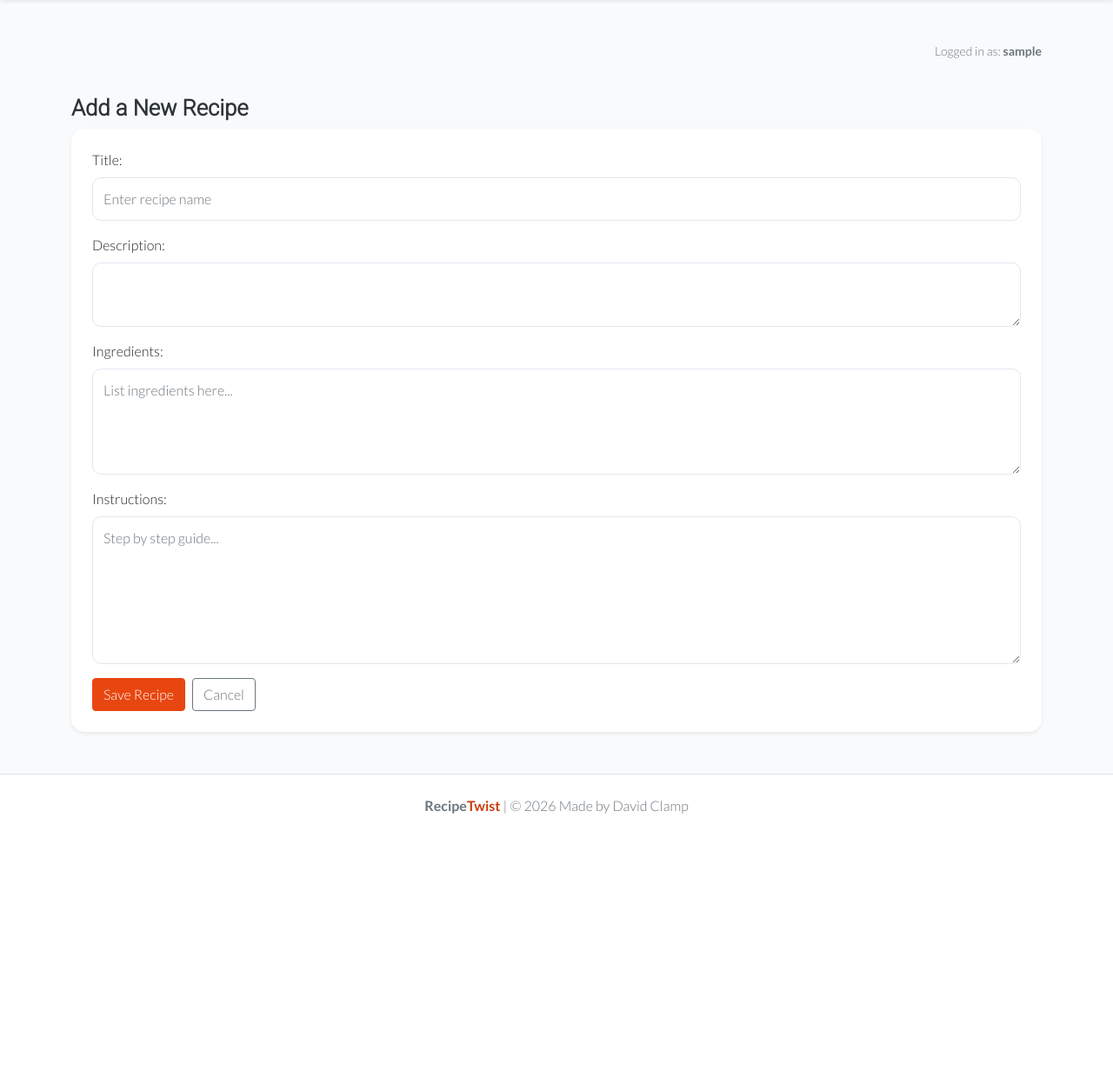
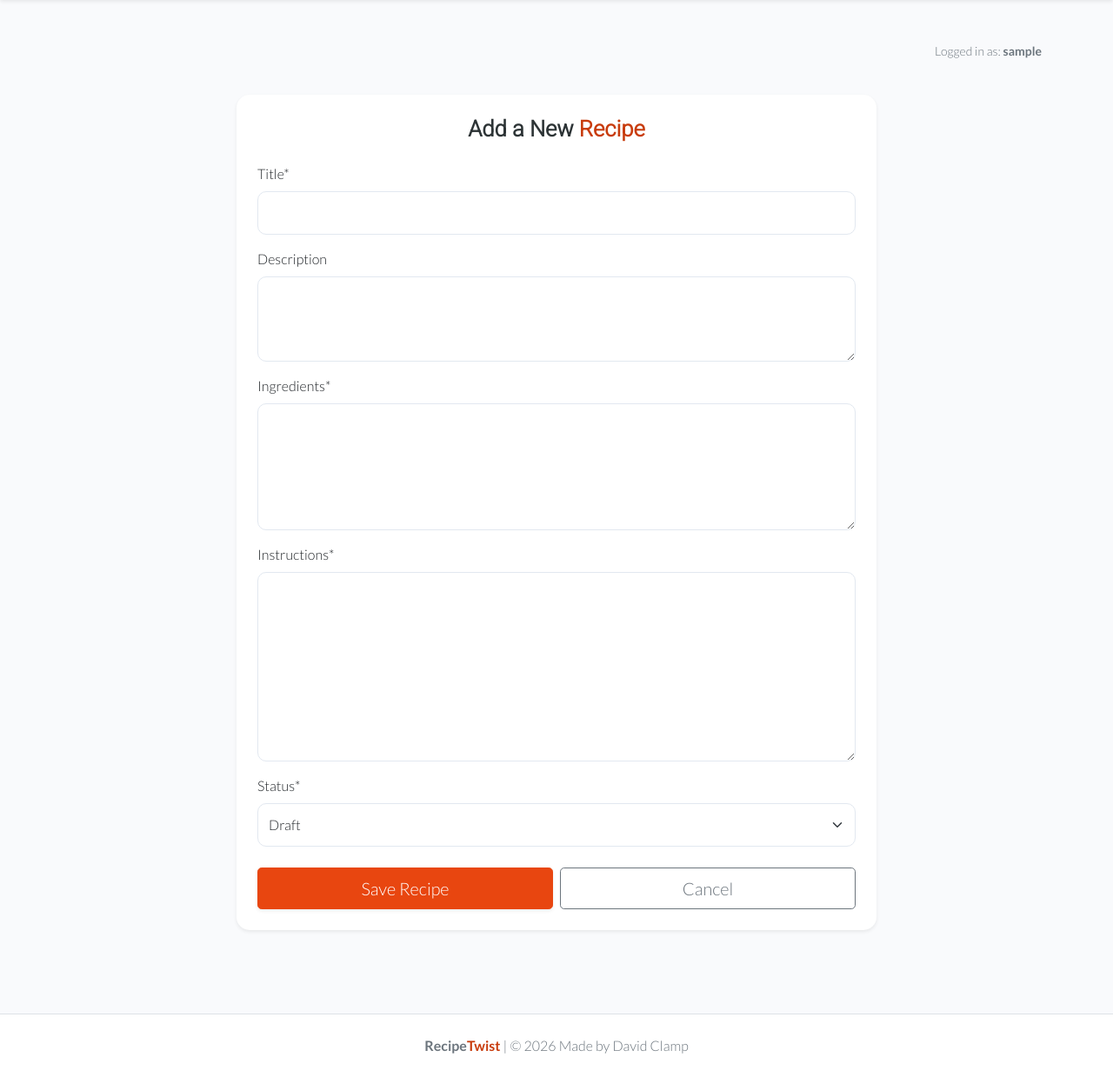
Before and after one commit to DavidClamp/recipe_project, a Django app: page /add/ in a window 1280 px wide. Shown: the part 65-1304 px from the top of the page at 87% size. Before the commit the page ends 1001 px from the top, so only its background shows below. Run offline with Django 4.2, Linux system fonts and the light colour scheme; the visitor is signed in with stand-in values (Sample User, id 1); some libraries are stand-ins or nearby versions.

Commit message:
Resolve Summernote conflicts with cripsy

```diff
--- a/center/forms.py
+++ b/center/forms.py
@@ -1,3 +1,13 @@
+# center/forms.py
 from django import forms
-from django_summernote.widgets import SummernoteWidget
 from .models import Recipe
+
+class RecipeForm(forms.ModelForm):
+    class Meta:
+        model = Recipe
+        fields = ('title', 'description', 'ingredients', 'instructions', 'status')
+        widgets = {
+            'ingredients': forms.Textarea(attrs={'id': 'id_ingredients', 'rows': 5}),
+            'instructions': forms.Textarea(attrs={'id': 'id_instructions', 'rows': 8}),
+            'description': forms.Textarea(attrs={'id': 'id_description', 'rows': 3}),
+        }
--- a/center/templates/center/add_recipe.html
+++ b/center/templates/center/add_recipe.html
@@ -3,35 +3,30 @@
 {% load crispy_forms_tags %}
 
 {% block content %}
-<div class="container mt-4">
-    <h2>Add a New Recipe</h2>
-    <form method="POST" class="card p-4 shadow-sm">
-        {% csrf_token %}
+<div class="container mt-4 mb-5">
+    <div class="row justify-content-center">
+        <div class="col-md-10 col-lg-8">
+            <div class="card p-4 shadow-sm border-0 rounded-4">
+                <h2 class="brand mb-4 text-center">Add a New <span class="red-o">Recipe</span></h2>
 
-        <div class="mb-3">
-            <label class="form-label">Title:</label>
-            <input type="text" name="title" class="form-control" required placeholder="Enter recipe name">
+                <form method="POST" aria-label="Recipe entry form">
+                    {% csrf_token %}
+
+                    <!-- 1. Loads Summernote JS/CSS for Ingredients & Instructions -->
+                    {{ form.media }}
+
+                    <!-- 2. Renders all fields with high-contrast Bootstrap 5 labels -->
+                    {{ form|crispy }}
+
+                    <div class="d-flex gap-2 mt-4">
+                        <button type="submit" class="btn btn-primary btn-lg shadow-sm w-100">
+                           Save Recipe
+                        </button>
+                        <a href="{% url 'home' %}" class="btn btn-outline-secondary btn-lg w-100">Cancel</a>
+                    </div>
+                </form>
+            </div>
         </div>
-
-        <div class="mb-3">
-            <label class="form-label">Description:</label>
-            <textarea name="description" class="form-control" rows="2"></textarea>
-        </div>
-
-        <div class="mb-3">
-            <label class="form-label">Ingredients:</label>
-            <textarea name="ingredients" class="form-control" rows="4" placeholder="List ingredients here..."></textarea>
-        </div>
-
-        <div class="mb-3">
-            <label class="form-label">Instructions:</label>
-            <textarea name="instructions" class="form-control" rows="6" placeholder="Step by step guide..."></textarea>
-        </div>
-
-        <div class="d-flex gap-2">
-            <button type="submit" class="btn btn-primary">Save Recipe</button>
-            <a href="{% url 'home' %}" class="btn btn-outline-secondary">Cancel</a>
-        </div>
-    </form>
+    </div>
 </div>
 {% endblock %}
--- a/center/views.py
+++ b/center/views.py
@@ -1,94 +1,65 @@
 from django.shortcuts import render, get_object_or_404, redirect
 from django.views import generic
+from django.contrib import messages
+from django.contrib.auth.decorators import login_required
 from .models import Recipe
-from django.contrib import messages
-from django.utils.text import slugify
-from django.contrib.auth.decorators import login_required
+from .forms import RecipeForm # Ensure you have a RecipeForm in forms.py
 
-
-# Create your views here.
 class RecipeList(generic.ListView):
-    queryset = Recipe.objects.all()
+    queryset = Recipe.objects.all().order_by("-updated_at")
     template_name = "center/index.html"
     context_object_name = "recipe_list"
     paginate_by = 6
 
+def recipe_detail(request, slug):
+    recipe = get_object_or_404(Recipe, slug=slug)
+    return render(request, "center/recipe_detail.html", {"recipe": recipe})
 
-def recipe_detail(request, slug):
-    """
-    Display an individual :model:`center.Recipe`.
-    **Context**
-    ``recipe``
-        An instance of :model:`center.Recipe`.
-    **Template:**
-    :template:`center/recipe_detail.html`
-    """
-    recipe = get_object_or_404(Recipe, slug=slug)
-    return render(
-        request,
-        "center/recipe_detail.html",
-        {"recipe": recipe},
-    )
-
-
-# add a recipe
 @login_required
 def add_recipe(request):
     if request.method == "POST":
-        title = request.POST.get("title")
-        description = request.POST.get("description")
-        ingredients = request.POST.get("ingredients")
-        instructions = request.POST.get("instructions")
-        # Create the recipe and generate a slug manually
-        recipe = Recipe.objects.create(
-            title=title,
-            slug=slugify(title),  # Converts "My Recipe" to "my-recipe"
-            author=request.user,
-            description=description,
-            ingredients=ingredients,
-            instructions=instructions,
-            status=1,
-        )
-        # Use redirect instead of render to prevent form resubmission
-        messages.success(request, f'Recipe "{title}" created successfully!')
-        return redirect("recipe_detail", slug=recipe.slug)
-    return render(request, "center/add_recipe.html")
+        form = RecipeForm(request.POST)
+        if form.is_valid():
+            recipe = form.save(commit=False)
+            recipe.author = request.user
+            recipe.status = 1
+            recipe.save()
+            messages.success(request, f'Recipe "{recipe.title}" created!')
+            return redirect("recipe_detail", slug=recipe.slug)
+    else:
+        form = RecipeForm()
+    return render(request, "center/add_recipe.html", {"form": form})
 
-
-# edit a recipe
 @login_required
 def edit_recipe(request, slug):
-    # Fetch the existing recipe
     recipe = get_object_or_404(Recipe, slug=slug)
-    # Security: Only allow the author to edit
+
+    # Defensive Programming: Only author can edit
     if recipe.author != request.user:
-        messages.error(request, "Permission denied.")
+        messages.error(request, "You can only edit your own recipes.")
         return redirect("home")
+
     if request.method == "POST":
-        # Update the object fields
-        recipe.title = request.POST.get("title")
-        recipe.slug = slugify(recipe.title)  # Keep slug in sync
-        recipe.description = request.POST.get("description")
-        recipe.ingredients = request.POST.get("ingredients")
-        recipe.instructions = request.POST.get("instructions")
-        # Save to database
-        recipe.save()
-        messages.success(request, f'Recipe "{recipe.title}" updated!')
-        return redirect("recipe_detail", slug=recipe.slug)
-    # Render the form pre-filled with existing recipe data
-    return render(request, "center/edit_recipe.html", {"recipe": recipe})
+        form = RecipeForm(request.POST, instance=recipe)
+        if form.is_valid():
+            form.save()
+            messages.success(request, f'"{recipe.title}" updated successfully!')
+            return redirect("recipe_detail", slug=recipe.slug)
+    else:
+        # This pre-fills the form for the Edit page
+        form = RecipeForm(instance=recipe)
 
+    return render(request, "center/edit_recipe.html", {"recipe": recipe, "form": form})
 
 @login_required
 def delete_recipe(request, slug):
     recipe = get_object_or_404(Recipe, slug=slug)
-    # Security: Only allow the author to delete
     if recipe.author != request.user:
         messages.error(request, "Permission denied.")
         return redirect("home")
+
     if request.method == "POST":
         recipe.delete()
         messages.success(request, "Recipe deleted successfully!")
         return redirect("home")
-    # Render a simple confirmation page for GET requests
     return render(request, "center/delete_recipe.html", {"recipe": recipe})
--- a/my_project/urls.py
+++ b/my_project/urls.py
@@ -19,8 +19,8 @@ from django.urls import path, include
 # from center import views as index_views
 
 urlpatterns = [
+    path('admin/', admin.site.urls),
     path("accounts/", include("allauth.urls")),
-    path('admin/', admin.site.urls),
     path('summernote/', include('django_summernote.urls')),
-    path("", include("center.urls"), name="center-urls"),
+    path("", include("center.urls")),
 ]
```
Also changed, not shown: center/templates/center/delete_recipe.html (+23 -7 lines), center/templates/center/edit_recipe.html (+24 -24 lines), center/templates/center/recipe_detail.html (+20 -22 lines).
